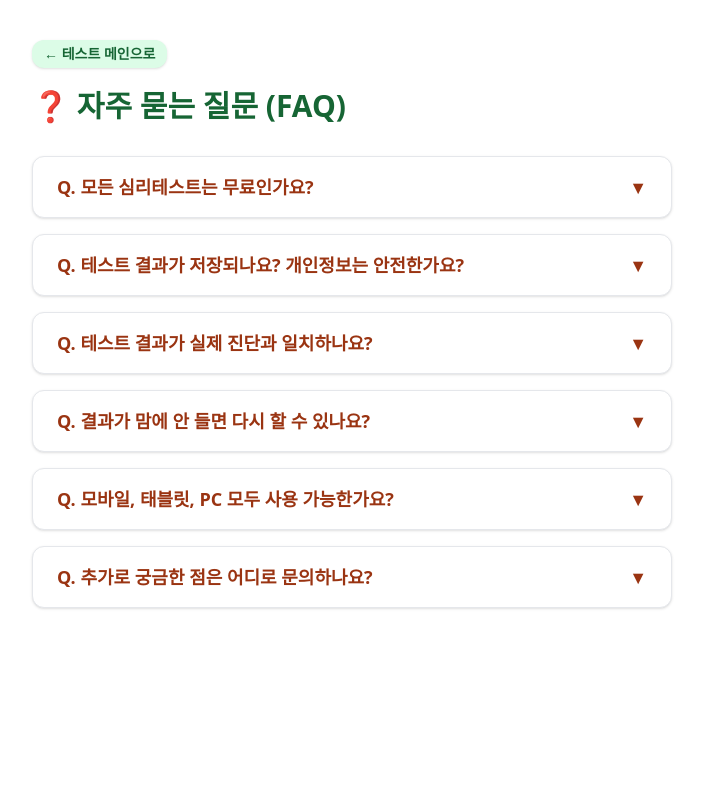
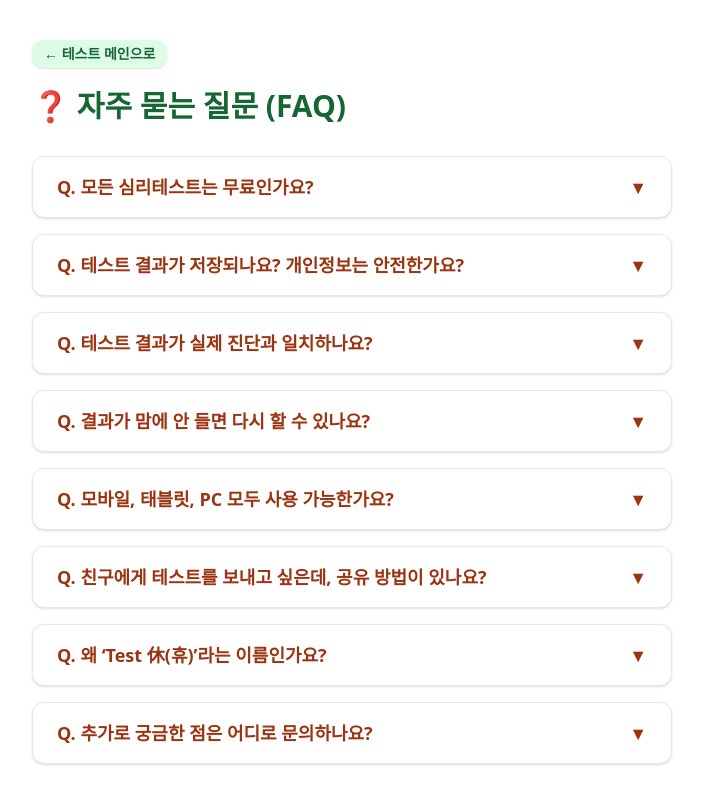
Before and after one commit to ParkHugh/TestHugh, a Next.js app: page /faq in a window 1280 px wide. Shown: the whole page, without its empty margins (288-991 px from the left). Built offline with nearby package versions, Linux system fonts and the light colour scheme.

Commit message:
Test Hugh Open - version 1.0

```diff
--- a/pages/faq.jsx
+++ b/pages/faq.jsx
@@ -22,6 +22,14 @@ const faqList = [
   {
     q: "Q. 모바일, 태블릿, PC 모두 사용 가능한가요?",
     a: "Test 休는 모든 기기에서 최적화되어 작동합니다. 모바일, 태블릿, PC 등 다양한 환경에서 편하게 테스트를 즐겨보세요.",
+  },
+  {
+    q: "Q. 친구에게 테스트를 보내고 싶은데, 공유 방법이 있나요?",
+    a: "모든 테스트 결과 페이지 하단 공유 버튼을 눌러 카카오톡, 인스타그램, 링크 복사 등으로 손쉽게 보낼 수 있습니다.",
+  },
+  {
+    q: "Q. 왜 ‘Test 休(휴)’라는 이름인가요?",
+    a: "'휴(休)'는 '쉼'을 뜻하는 한자로, 바쁜 일상 속 잠깐의 쉬어가는 심리적 공간이 되길 바라는 마음에서 지은 이름입니다. 그리고 개발자인 제 이름이 Hugh 휴 입니다 🫠",
   },
   {
     q: "Q. 추가로 궁금한 점은 어디로 문의하나요?",
--- a/src/tests/gaytest/GayTest.jsx
+++ b/src/tests/gaytest/GayTest.jsx
@@ -16,10 +16,10 @@ const answerScore = [2, 1, 0];
 
 function getResultIdx(userAnswers) {
   const total = Object.values(userAnswers).reduce((sum, v) => sum + v, 0);
-  if (total <= 5) return 0;
-  if (total <= 10) return 1;
-  if (total <= 15) return 2;
-  if (total <= 20) return 3;
+  if (total <= 4) return 0;
+  if (total <= 9) return 1;
+  if (total <= 14) return 2;
+  if (total <= 19) return 3;
   return 4;
 }
 
```
Also changed, not shown: 1 other file (tests, documents, lock files or other folders).
